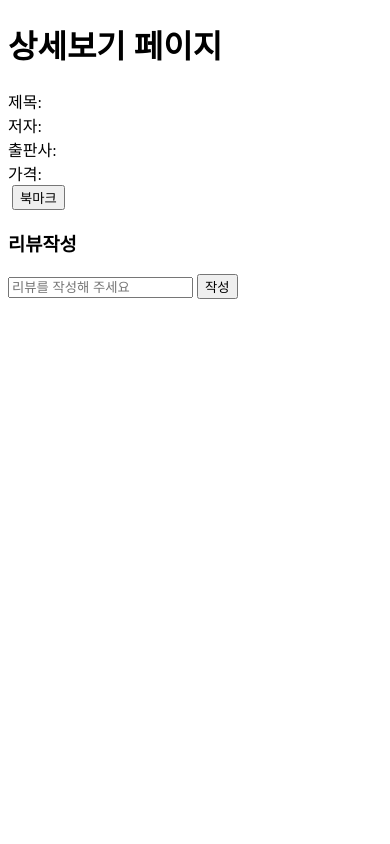
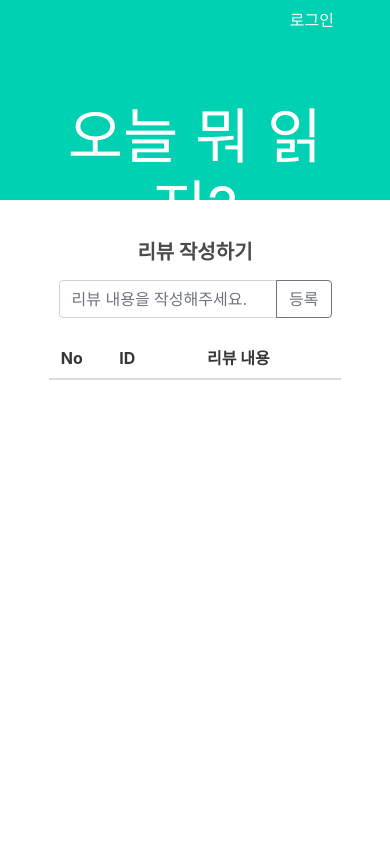
Before and after one commit to kimhanjune93/FindingBook, a Flask app: page /detail in a window 390 px wide. Run offline with Flask 2, Linux system fonts and the light colour scheme; lists and menus that the app fills with data are empty; some libraries are stand-ins or nearby versions.

Commit message:
Update detail.html
detail.html CSS 적용 완료

```diff
--- a/templates/detail.html
+++ b/templates/detail.html
@@ -5,30 +5,19 @@
     <title>Title</title>
     <script src="https://ajax.googleapis.com/ajax/libs/jquery/3.4.1/jquery.min.js"></script>
 
-</head>
-<body>
+    <link href="https://cdn.jsdelivr.net/npm/bootstrap@5.1.1/dist/css/bootstrap.min.css" rel="stylesheet"
+          integrity="sha384-F3w7mX95PdgyTmZZMECAngseQB83DfGTowi0iMjiWaeVhAn4FJkqJByhZMI3AhiU" crossorigin="anonymous">
 
-<h1>상세보기 페이지</h1>
+    <!-- Bulma CSS -->
+    <link rel="stylesheet" href="https://cdn.jsdelivr.net/npm/bulma@0.9.1/css/bulma.min.css">
+    <!-- Font Awesome CSS -->
+    <link href="//maxcdn.bootstrapcdn.com/font-awesome/4.7.0/css/font-awesome.min.css" rel="stylesheet">
+    <!-- home style CSS -->
+    <link rel="stylesheet" type="text/css" href="/static/home_style.css">
 
-<span id="title">제목: </span><br>
-<span id="author">저자: </span><br>
-<span id="publisher">출판사: </span><br>
-<span id="price">가격: </span><br>
-<img id="thumbnail" src="" alt="">
-<button onclick="bookmark()">북마크</button>
-
-<!-- title 값 추출용 -->
-<input type="hidden" value="" id="title_give" name="title_give">
-
-<h3>리뷰작성</h3>
-<input id="review" type="text" placeholder="리뷰를 작성해 주세요">
-<button onclick="make_review()">작성</button>
-
-<!-- 리뷰들이 보여질 영역 -->
-<div id="review-box">
-</div>
-
-
+    <!-- JS -->
+    <script src="https://ajax.googleapis.com/ajax/libs/jquery/3.4.1/jquery.min.js"></script>
+    <script src="https://cdnjs.cloudflare.com/ajax/libs/jquery-cookie/1.4.1/jquery.cookie.js"></script>
 
     <script>
         $(document).ready(function () {
@@ -36,7 +25,6 @@
             show_review()
         })
 
-    // 도서 정보
         function get_list() {
             let isbn = {{isbn}}
                 $('#book-box').empty();
@@ -52,17 +40,26 @@
             }).done(function (msg) {
                 console.log(msg.documents)
                 let title = msg.documents[0].title;
-            let author = msg.documents[0].authors[0];
-            let publisher = msg.documents[0].publisher;
-            let price = msg.documents[0].sale_price;
+                let author = msg.documents[0].authors;
+                let contents = msg.documents[0].contents;
                 let thumbnail = msg.documents[0].thumbnail;
 
-            $('input[name=title_give]').attr('value', title);
-            $("#title").append(title);
-            $("#author").append(author);
-            $("#publisher").append(publisher);
-            $("#price").append(price);
-            $("#thumbnail").attr("src", thumbnail);
+                let temp_html = `<div class="card mb-3 book-card card-box" style="max-width: 600px;">
+                                    <div class="row g-0">
+                                        <div class="col-md-4" style="align-items: center">
+                                            <img src="${thumbnail}" class="img-fluid rounded-start" alt="..." style="width: 100%; height: 100%; object-fit: cover">
+                                        </div>
+                                        <div class="col-md-8">
+                                            <div class="card-body">
+                                                <h5 class="card-title" style="font-weight: bold">${title}</h5>
+                                                <p class="card-text"><small class="text-muted">${author}</small></p>
+                                                <p class="card-text">${contents}</p>
+                                            </div>
+                                        </div>
+                                    </div>
+                                </div>`
+                $("#card-container").append(temp_html)
+
             })
         }
 
@@ -77,13 +74,13 @@
                     data: {
                         review_give: review,
                         isbn_give: isbn
-            },success: function (response) {
+                    }, success: function (response) {
                         alert(response['msg']);
                         window.location.reload();
                     }
                 })
+        }
 
-    }
 
         // 리뷰 조회
         function show_review() {
@@ -98,39 +95,103 @@
                         console.log(reviews)
 
                         // 컬럼 접근: reviews[행][컬럼명]
-                for (let i=0; i<reviews.length; i++) {
-                    username = reviews[i]['username']
-                    review = reviews[i]['review']
-
-                    temp_html = `
-                        ${username}, ${review} <br>
-                    `
+                        for (let i = 0; i < reviews.length; i++) {
+                            let username = reviews[i]['username']
+                            let review = reviews[i]['review']
+                            let temp_html = `<tr>
+                                            <th scope="row">${i+1}</th>
+                                            <td>${username}</td>
+                                            <td>${review}</td>
+                                        </tr>`
                             $("#review-box").append(temp_html)
                         }
                     }
                 });
         }
 
-    // 북마크 저장
-    function bookmark() {
-        let isbn = {{ isbn }};
-        let title = $('#title_give').val();
-        let thumbnail = jQuery('#thumbnail').attr("src");
-        $.ajax({
-            type: "POST",
-            url: `/bookmark`,
-            data: {
-                isbn: isbn,
-                title: title,
-                thumbnail: thumbnail
-            }, success: function (response) {
-                alert(response['msg'])
-                window.location.reload();
-            }
-        })
+    </script>
+
+    <style>
+        .inner {
+        {#background-color: antiquewhite;#}
         }
 
-</script>
+        .card-box {
+            width: 70%;
+            margin: 50px auto;
+            max-width: 700px;
+        }
+
+        .table-container > h1 {
+            margin-top: 40px;
+            text-align: center;
+            font-weight: bold;
+            font-size: 20px;
+        }
+
+        .table-container > table {
+            width: 75%;
+            max-width: 800px;
+        }
+
+        .table {
+            margin-top: 20px;
+            text-align: center;
+        }
+
+
+    </style>
+
+</head>
+<body>
+
+<div class="wrap">
+    <div class="banner">
+        <div class="banner-top">
+            {% if user_exist %}
+                <button class="button is-primary" onclick="sign_out()">로그아웃</button>
+            {% else %}
+                <button href="#"
+                        onclick='window.open("login","_blank","height=500,width=500, status=yes,toolbar=no,menubar=no,location=no");return false'
+                        class="button is-primary">로그인
+                </button>
+            {% endif %}
+        </div>
+        <div class="banner-row" onclick="window.location.href = '/'">
+            <h1 href="/detail" class="banner_title">오늘 뭐 읽지?</h1>
+        </div>
+    </div>
+
+    <div class="inner" id="card-container">
+    </div>
+
+    <div class="table-container">
+        <h1> 리뷰 작성하기</h1>
+        <div class="search-box mx-auto mt-4 search-bar input-group mb-3">
+            <input type="text" class="form-control" id="review" placeholder="리뷰 내용을 작성해주세요."
+                   aria-label="Recipient's username"
+                   aria-describedby="button-addon2"
+                   onkeyup="enter_key()">
+            <button class="btn btn-outline-secondary" type="button" id="button-addon2" onclick="make_review() ">등록
+            </button>
+        </div>
+
+        <table class="table">
+            <thead>
+            <tr>
+                <th scope="col" style="width: 20%;">No</th>
+                <th scope="col" style="width: 30%;">ID</th>
+                <th scope="col" style="width: 50%;">리뷰 내용</th>
+            </tr>
+            </thead>
+            <tbody id="review-box">
+            </tbody>
+        </table>
+    </div>
+
+
+</div>
+
 
 </body>
 </html>
```
Lines whose indentation alone changed are shown as unchanged.
